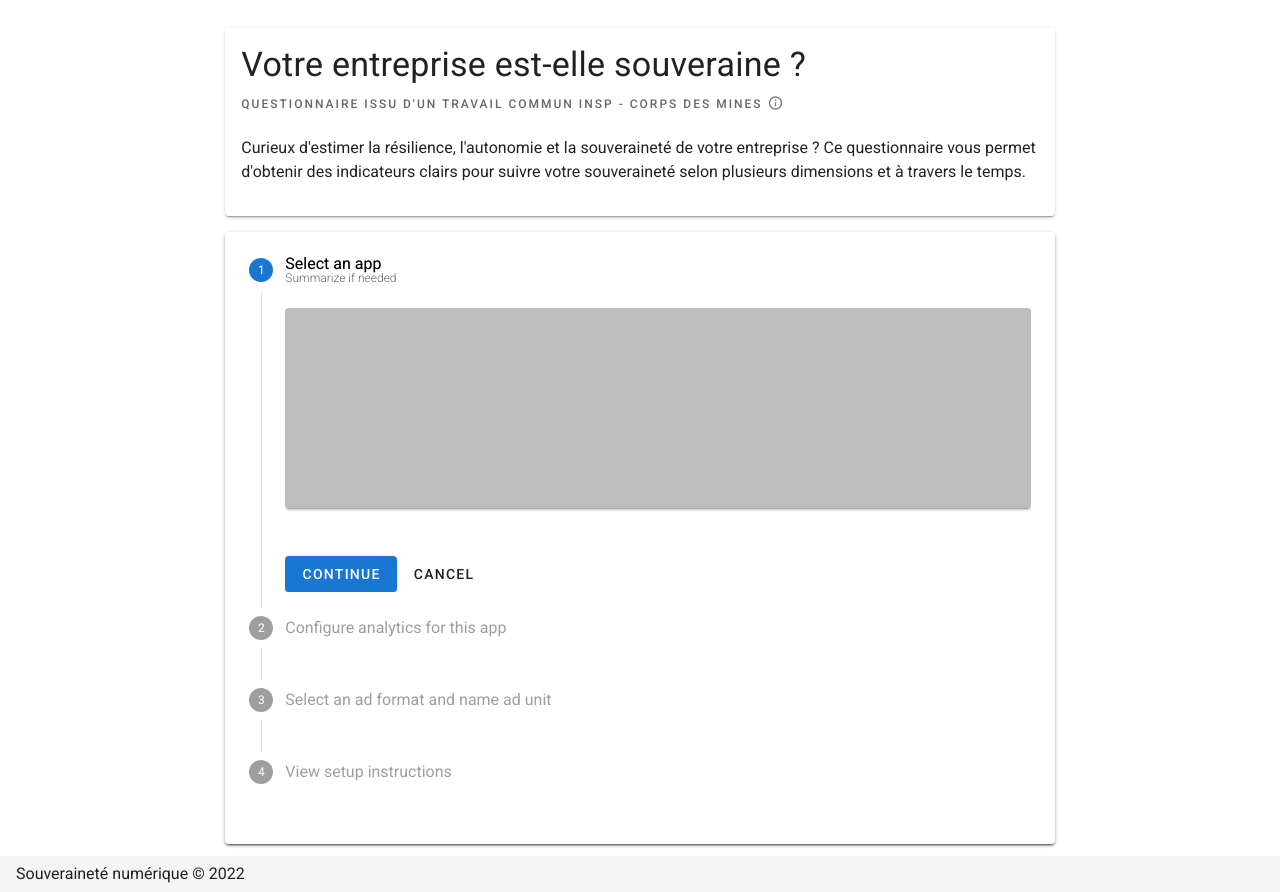
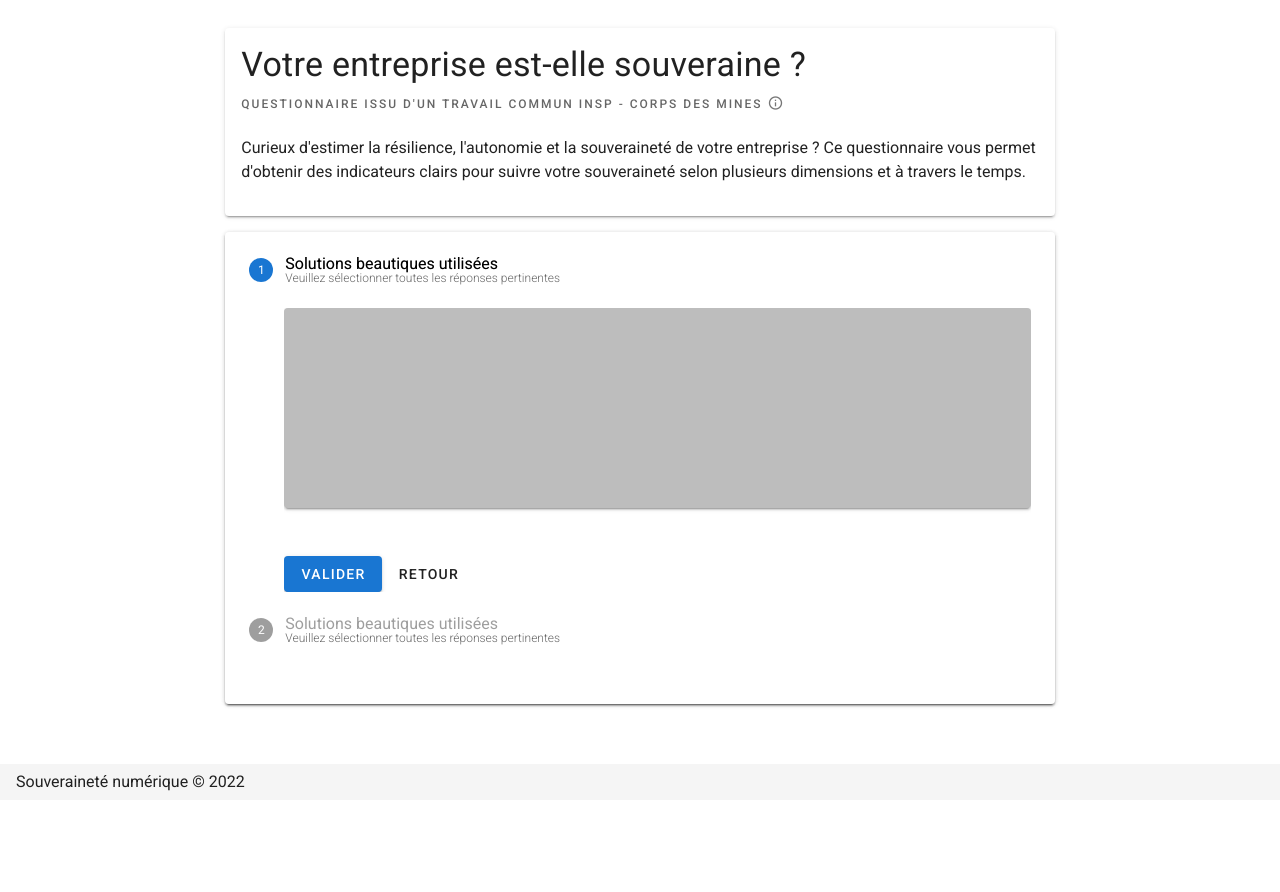
Before and after one commit to romainfd/MaSouveraineteNumerique, a Nuxt app: page / in a window 1280 px wide. After the commit the page ends 800 px from the top, so only its background shows below. Built offline with nearby package versions, Linux system fonts and the light colour scheme.

Commit message:
🔥 Questionnaire working with basic JS dict as questions

```diff
--- /dev/null
+++ b/assets/questions.js
@@ -0,0 +1,36 @@
+const questions = [{
+  id: 1,
+  name: 'Solutions beautiques utilisées',
+  details: 'Veuillez sélectionner toutes les réponses pertinentes',
+  type: 'combobox',
+  options: {
+    'Licence office' : [1, 2, 3],
+    'Office 365 on-premise' : [1, 2, 3],
+    'Office 365' : [1, 2, 3],
+    'Google Workspace' : [1, 2, 3],
+    'LibreOffice' : [1, 2, 3],
+    'OpenOffice' : [1, 2, 3],
+    'OnlyOffice' : [1, 2, 3],
+    'Collabora Online' : [1, 2, 3]
+  },
+  default: [1, 2, 3]
+}, {
+  id: 2,
+  name: 'Solutions beautiques utilisées',
+  details: 'Veuillez sélectionner toutes les réponses pertinentes',
+  type: 'combobox',
+  options: {
+    'Licence office' : [1, 2, 3],
+    'Office 365 on-premise' : [1, 2, 3],
+    'Office 365' : [1, 2, 3],
+    'Google Workspace' : [1, 2, 3],
+    'LibreOffice' : [1, 2, 3],
+    'OpenOffice' : [1, 2, 3],
+    'OnlyOffice' : [1, 2, 3],
+    'Collabora Online' : [1, 2, 3]
+  },
+  default: [1, 2, 3]
+}]
+
+
+export default questions
--- a/pages/index.vue
+++ b/pages/index.vue
@@ -19,98 +19,40 @@
           v-model="step"
           vertical
         >
+          <div
+            v-for="(question, rank) in questions"
+            :key="question.id"
+          >
             <v-stepper-step
-            :complete="step > 1"
-            step="1"
+              :complete="step > rank + 1"
+              :step="rank + 1"
             >
-            Select an app
-            <small>Summarize if needed</small>
+              {{ question.name }}
+              <small v-if="question.details">{{ question.details }}</small>
             </v-stepper-step>
 
-          <v-stepper-content step="1">
+            <v-stepper-content :step="rank + 1">
               <v-card
                 color="grey lighten-1"
                 class="mb-12"
                 height="200px"
               ></v-card>
+
+
               <v-btn
                 color="primary"
-              @click="step = 2"
+                @click="step = rank + 2"
               >
-              Continue
+                Valider
               </v-btn>
-            <v-btn text>
-              Cancel
+              <v-btn
+                text
+                @click="step = rank"
+              >
+                Retour
               </v-btn>
             </v-stepper-content>
-
-          <v-stepper-step
-            :complete="step > 2"
-            step="2"
-          >
-            Configure analytics for this app
-          </v-stepper-step>
-
-          <v-stepper-content step="2">
-            <v-card
-              color="grey lighten-1"
-              class="mb-12"
-              height="200px"
-            ></v-card>
-            <v-btn
-              color="primary"
-              @click="step = 3"
-            >
-              Continue
-            </v-btn>
-            <v-btn text>
-              Cancel
-            </v-btn>
-          </v-stepper-content>
-
-          <v-stepper-step
-            :complete="step > 3"
-            step="3"
-          >
-            Select an ad format and name ad unit
-          </v-stepper-step>
-
-          <v-stepper-content step="3">
-            <v-card
-              color="grey lighten-1"
-              class="mb-12"
-              height="200px"
-            ></v-card>
-            <v-btn
-              color="primary"
-              @click="step = 4"
-            >
-              Continue
-            </v-btn>
-            <v-btn text>
-              Cancel
-            </v-btn>
-          </v-stepper-content>
-
-          <v-stepper-step step="4">
-            View setup instructions
-          </v-stepper-step>
-          <v-stepper-content step="4">
-            <v-card
-              color="grey lighten-1"
-              class="mb-12"
-              height="200px"
-            ></v-card>
-            <v-btn
-              color="primary"
-              @click="step = 1"
-            >
-              Continue
-            </v-btn>
-            <v-btn text>
-              Cancel
-            </v-btn>
-          </v-stepper-content>
+          </div>
         </v-stepper>
       </v-card>
     </v-col>
@@ -118,14 +60,19 @@
 </template>
 
 <script>
+import questions from '~/assets/questions'
+
+console.log(questions)
+
 export default {
   name: 'IndexPage',
   head: {
-    title: 'Questionnaire entreprise'
+    title: 'Questionnaire entreprise',
   },
   data () {
     return {
-      step: 1
+      step: 1,
+      questions
     }
   }
 }
```
Lines whose indentation alone changed are shown as unchanged.
